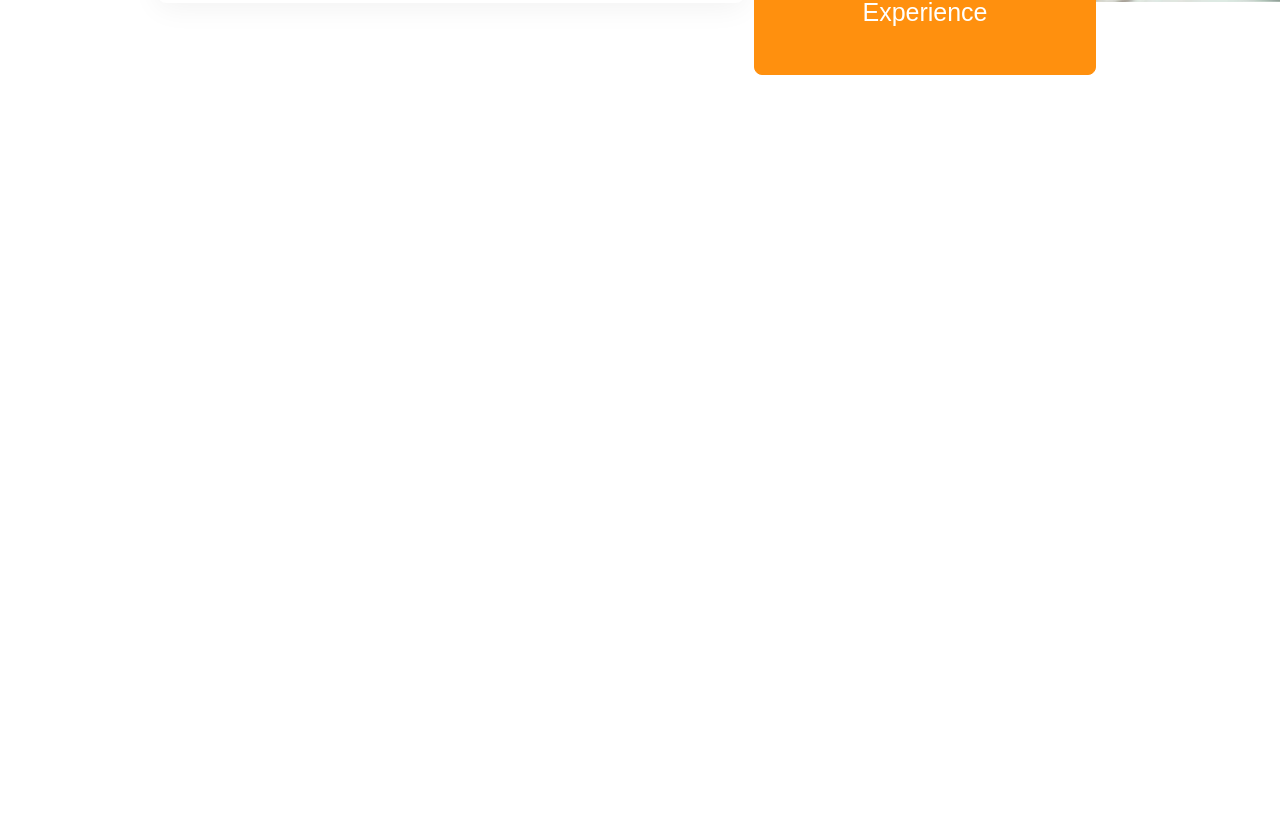
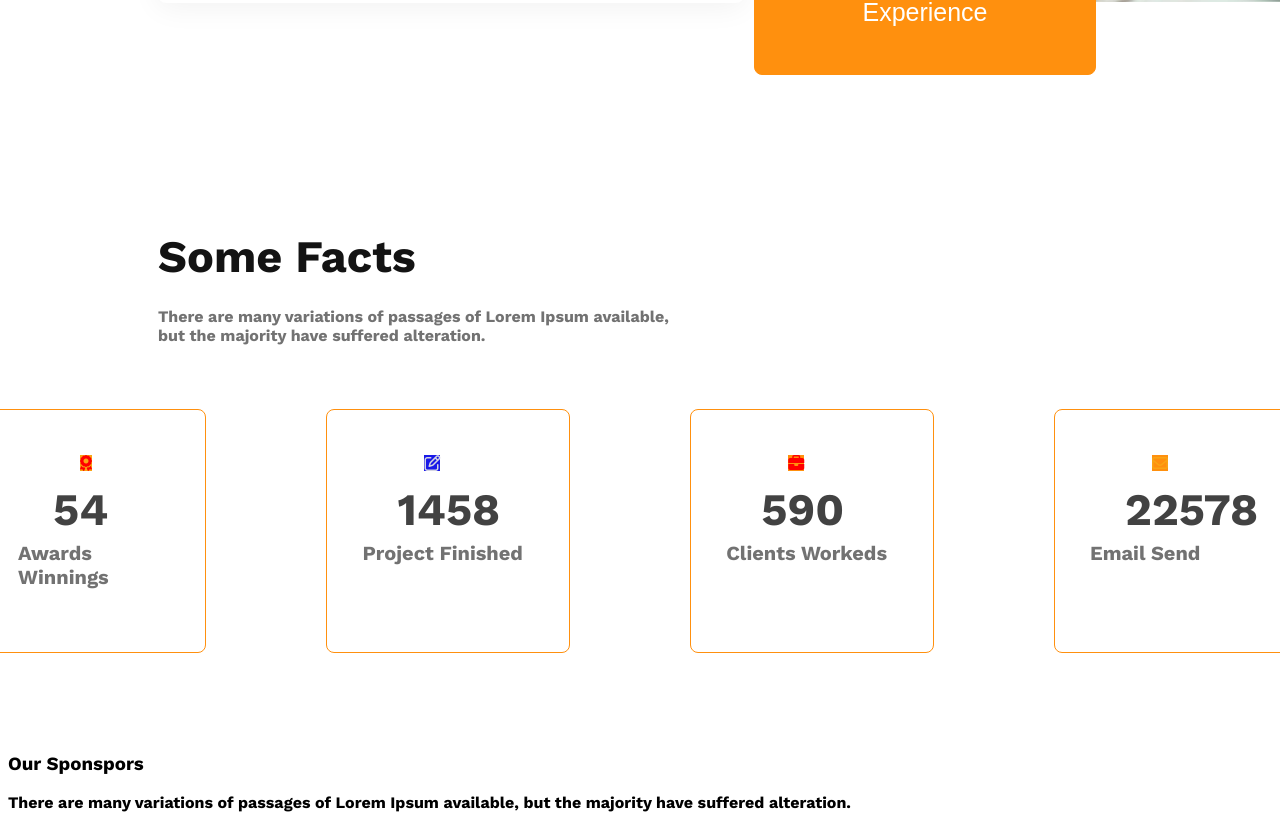
Before and after one commit to moon699/assignment-2, a plain HTML site: page index.html in a window 1280 px wide. Shown: the part 2637-3460 px from the top of the page. Before the commit the page ends 2870 px from the top, so only its background shows below. Drawn offline with nearby package versions, Linux system fonts and the light colour scheme.

Commit message:
add this

```diff
--- a/index.html
+++ b/index.html
@@ -5,6 +5,8 @@
     <meta http-equiv="X-UA-Compatible" content="IE=edge">
     <meta name="viewport" content="width=device-width, initial-scale=1.0">
     <title>G3 Architects</title>
+    <!-- fontawesome -->
+    <script src="https://kit.fontawesome.com/2383f5ef91.js" crossorigin="anonymous"></script>
     <!-- stylesheet -->
     <link rel="stylesheet" href="styles/styles.css">
 </head>
@@ -85,7 +87,48 @@
 
             </div>
         </section>
+        <!-- some facts -->
+        <section class="some-fact-container">
+            <div class="some-fact-info">
+                <h3 class="some-fact-title">Some Facts</h3>
+                <p class="some-fact-description">There are many variations of passages of Lorem Ipsum available, but the majority have suffered alteration.</p>
+            </div>
+            <div class="some-fact-treasury">
+                <div class="some-fact-awards">
+                    <i class="fa-solid fa-award"></i>
+                    <h3 class="some-fact-score">54</h3>
+                    <p class="some-fact-title-2">Awards Winnings</p>
+                </div>
+                <div class="some-fact-awards">
+                    <i class="fa-regular fa-pen-to-square"></i>
+                    <h3 class="some-fact-score">1458</h3>
+                    <p class="some-fact-title-2">Project Finished</p>
+                </div>
+                <div class="some-fact-awards">
+                    <i class="fa-solid fa-briefcase"></i>
+                    <h3 class="some-fact-score">590</h3>
+                    <p class="some-fact-title-2">Clients Workeds</p>
+                </div>
+                <div class="some-fact-awards">
+                    <i class="fa-regular fa-envelope"></i>
+                    <h3 class="some-fact-score">22578</h3>
+                    <p class="some-fact-title-2">Email Send</p>
+                </div>
+            </div>
+        </section>
+        <!-- sponsors section -->
 
+        <section class="sponsor-container">
+            <div class="sponsor-info">
+                <h3 class="sponsor-title">Our Sponspors</h3>
+                <p class="sponsor-description">There are many variations of passages of Lorem Ipsum available, but the majority have suffered alteration.</p>
+            </div>
+            <div class="sponsor logo">
+                <i class="fa-brands fa-spotify"></i><span>spotify</span>
+                <i class="fa-brands fa-amazon"></i>
+                <i class="fa-brands fa-figma"></i>
+            </div>
+        </section>
     </main>
     <!-- footer section -->
     <footer>
--- a/styles/styles.css
+++ b/styles/styles.css
@@ -181,5 +181,76 @@ border-radius: 8px;
     padding: 45px;
     font-weight: 500;
     font-size: 25px;
-    margin-bottom: 150px;
+    margin-bottom: 110px;
 }
+
+/* some facts styles */
+.some-fact-container{
+
+}
+.some-fact-info{
+    margin-left: 150px;
+
+}
+.some-fact-title{
+    font-weight: 700;
+font-size: 45px;
+color: #131313;
+margin-bottom: 24px;
+}
+.some-fact-description{
+    font-weight: 400;
+font-size: 16px;
+color: #727272;
+width: 542px;
+height: 52px;
+margin-bottom: 50px;
+}
+.some-fact-treasury{
+    display: flex;
+    gap: 120px;
+    justify-content: center;
+    border-radius: 8px;
+    margin-bottom: 100px;
+}
+.some-fact-awards{
+    border: 1px solid #FF900E;
+    border-radius: 8px;
+    width: 241.83px;
+    height: 241.83px;
+/* margin: 50px 36px; */
+}
+.some-fact-score{
+    margin: 10px 97px auto 70px;
+    font-weight: 600;
+    font-size: 45px;
+    color: #424242;
+}
+.some-fact-title-2{
+    font-weight: 600;
+    font-size: 20px;
+    color: #727272;
+    margin: 5px 35px auto 35px;
+}
+.fa-award{
+    background: #FAA515;
+    color: red;
+    margin: 45px 97px auto 97px;
+}
+.fa-pen-to-square{
+    margin: 45px 97px auto 97px;
+    color: rgb(213, 213, 226);
+    background-color: rgb(25, 25, 232);
+}
+.fa-briefcase{
+    margin: 45px 97px auto 97px;
+    background-color: #FF900E;
+    color: red;
+}
+.fa-envelope{
+    margin: 45px 97px auto 97px;
+    color: #FAA515;
+    background-color: #FF900E;
+}
+
+/* sponsor styles */
```
Lines whose indentation alone changed are shown as unchanged.
